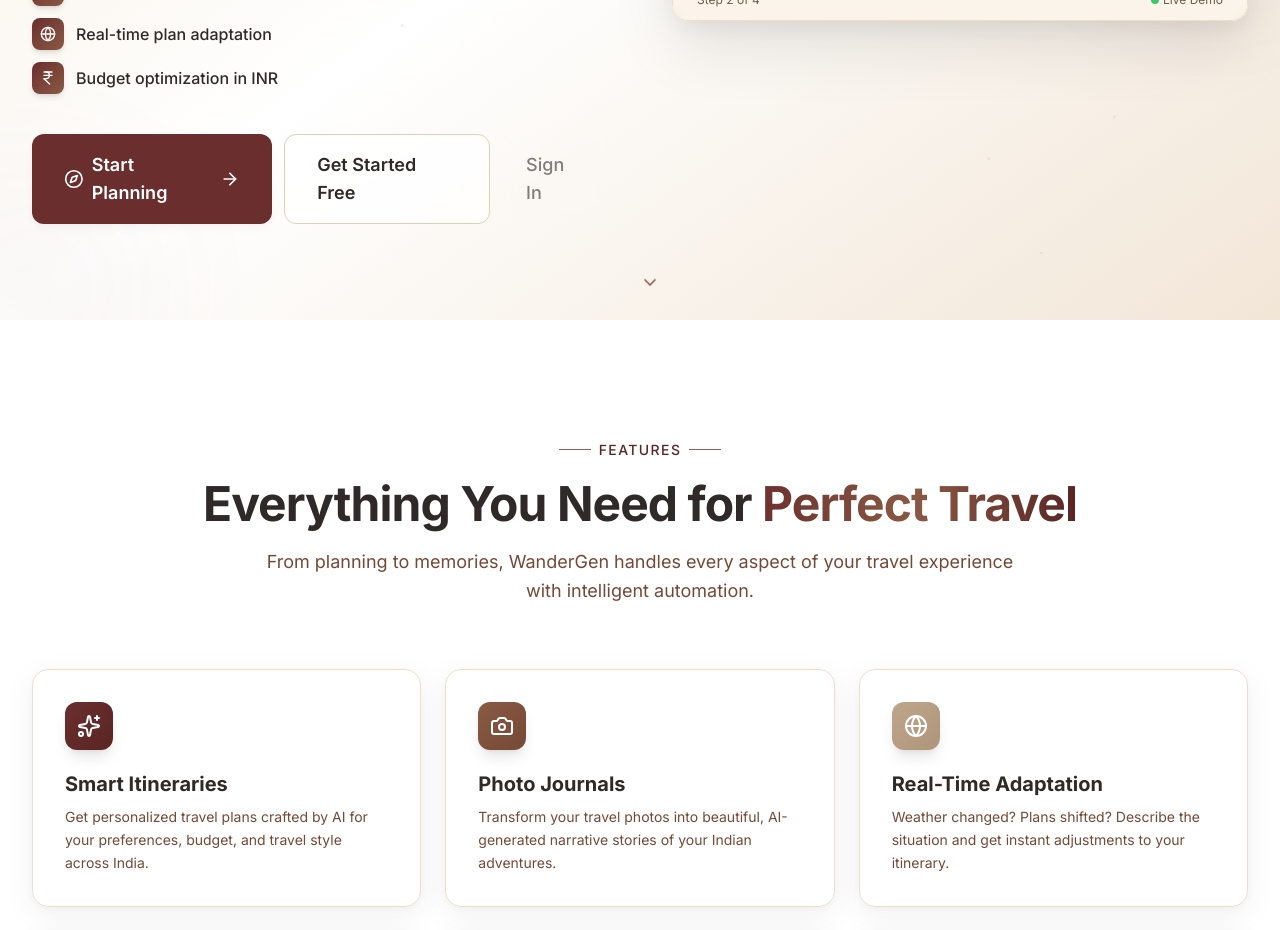
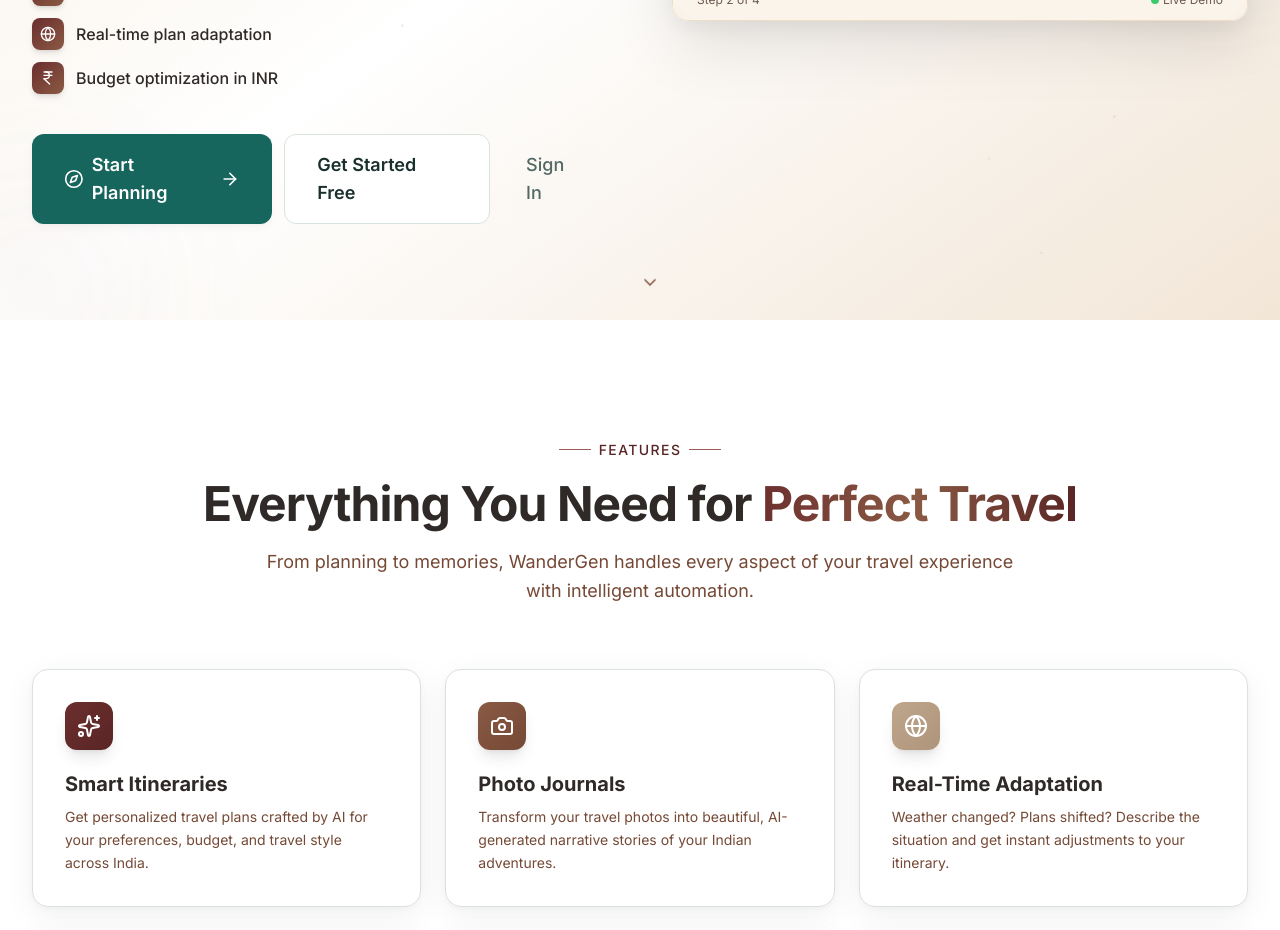
Before and after one commit to Sauravv193/travel-planner, a React (Vite) app in the folder frontend/: page / in a window 1280 px wide. Shown: the part 680-1610 px from the top of the page. Built offline with nearby package versions, Linux system fonts and the light colour scheme; no server answers.

Commit message:
Unify buttons, forms, and cards across the full app theme

```diff
--- a/frontend/src/styles/index.css
+++ b/frontend/src/styles/index.css
@@ -545,3 +545,18 @@ body { background-color: var(--wg-page); color: var(--wg-text); }
 
 .wg-alert-link { display:inline-flex; align-items:center; gap:.25rem; margin-left:auto; color:inherit; font-size:.82rem; font-weight:800; white-space:nowrap; text-decoration:underline; text-underline-offset:3px; }
 @media(max-width:640px) { .wg-alert { align-items:flex-start; flex-wrap:wrap; } .wg-alert-link { margin-left:2rem; } }
+
+
+/* Apply the same accessible surface system to existing landing, auth, and form components. */
+.btn-primary { color:#fff; background-color:#17665d; }
+.btn-primary:hover { background-color:#104d47; }
+.dark .btn-primary { color:#10201c; background-color:#83c8b2; }
+.dark .btn-primary:hover { background-color:#a2ddca; }
+.btn-secondary { color:var(--wg-text); background-color:var(--wg-surface); border-color:var(--wg-border); }
+.btn-secondary:hover { color:var(--wg-accent-strong); border-color:var(--wg-accent); background-color:var(--wg-accent-soft); }
+.btn-ghost { color:var(--wg-muted); }
+.btn-ghost:hover { color:var(--wg-accent-strong); background-color:var(--wg-accent-soft); }
+.input-field { color:var(--wg-text); background-color:var(--wg-surface); border-color:var(--wg-border); }
+.input-field:focus { border-color:var(--wg-accent); box-shadow:0 0 0 3px color-mix(in srgb,var(--wg-accent) 18%,transparent); }
+.input-field::placeholder { color:var(--wg-muted); opacity:1; }
+.card { color:var(--wg-text); background-color:var(--wg-surface); border-color:var(--wg-border); }
```
